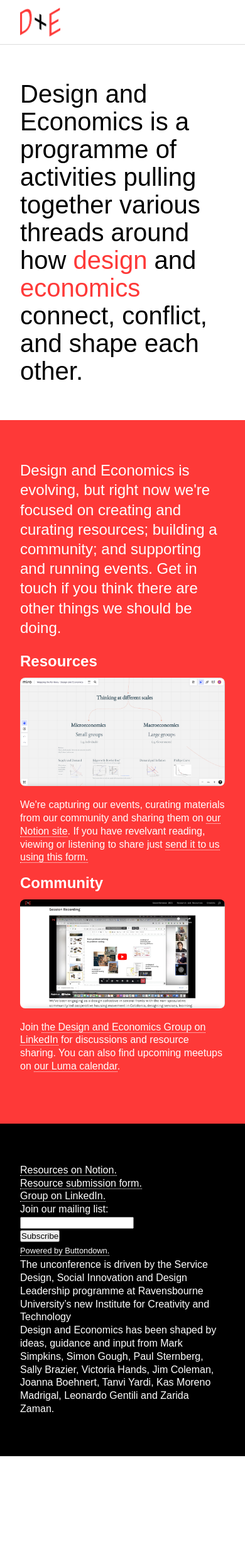
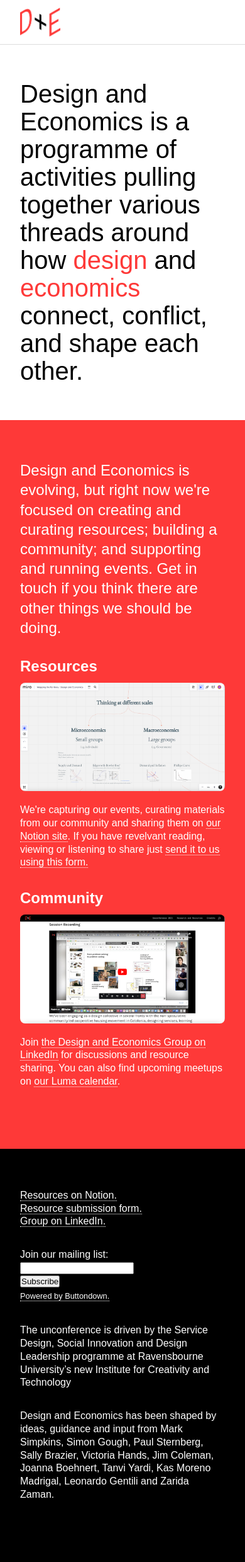
Before and after one commit to Design-and-Economics/designandeconomics.github.io, a Jekyll site: the page built from index.markdown, in a window 390 px wide. Shown: the whole page at 63% size. Built offline with Jekyll 4.4.1, drawn with Linux system fonts in a browser that asks for light colours; some web fonts are replaced; before the commit the page ends 2312 px from its top, so only the background shows below that.

```diff
--- a/Gemfile
+++ b/Gemfile
@@ -7,12 +7,12 @@ source "https://rubygems.org"
 #
 # This will help ensure the proper Jekyll version is running.
 # Happy Jekylling!
-gem "jekyll", "~> 4.3.3"
+# gem "jekyll", "~> 4.3.3"
 # This is the default theme for new Jekyll sites. You may change this to anything you like.
-gem "minima", "~> 2.5"
+# gem "minima", "~> 2.5"
 # If you want to use GitHub Pages, remove the "gem "jekyll"" above and
 # uncomment the line below. To upgrade, run `bundle update github-pages`.
-# gem "github-pages", group: :jekyll_plugins
+gem "github-pages", group: :jekyll_plugins
 # If you have any plugins, put them here!
 group :jekyll_plugins do
   gem "jekyll-feed", "~> 0.12"
--- a/assets/styles.css
+++ b/assets/styles.css
@@ -135,11 +135,17 @@ form p a:hover {
     float: none;
     width: 100%;
     margin-right: 0;
+    margin-bottom: 2em;
   }
   .footer ul li {
     float: none;
     width: 100%;
     margin-right: 0;
+    margin-bottom: 2em;
   }
   }
+  .footer ul li ul li {
+    margin-right: 0;
+    margin-bottom: 0;
+  }
 }
```
